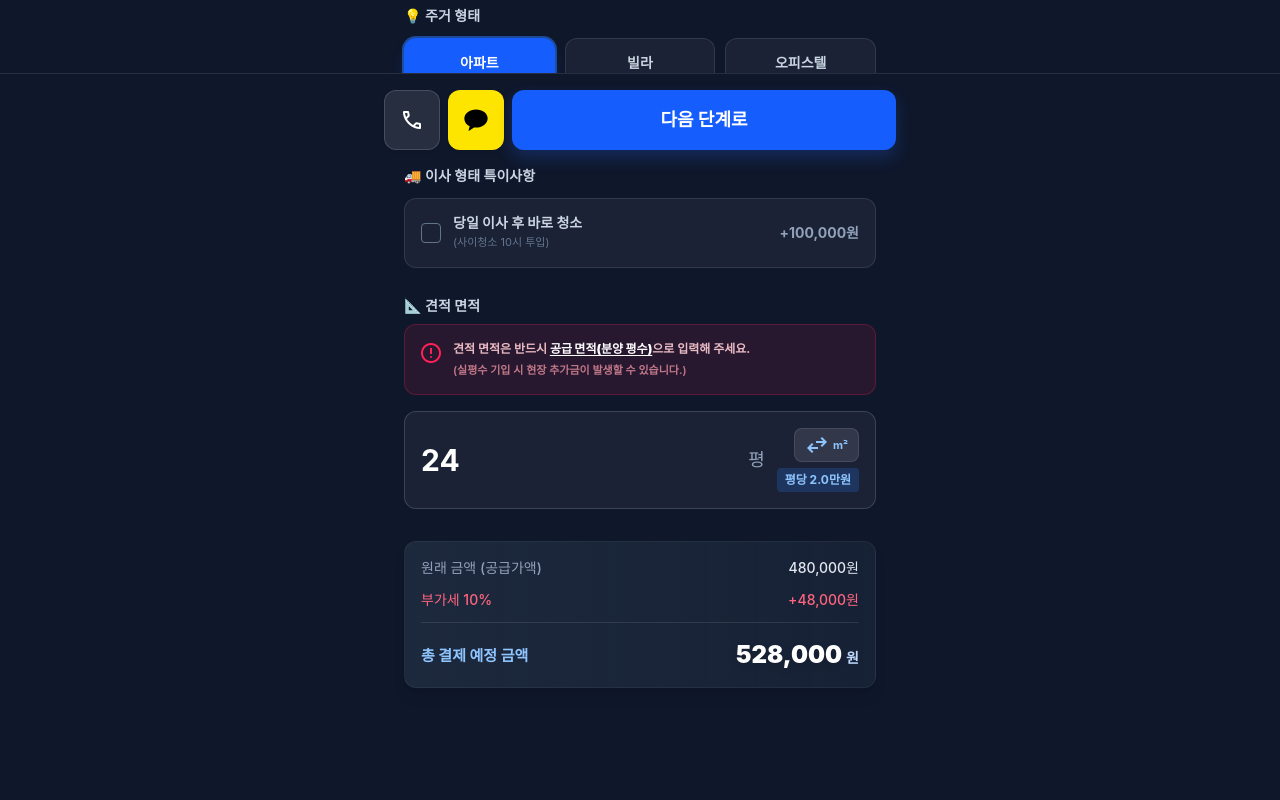
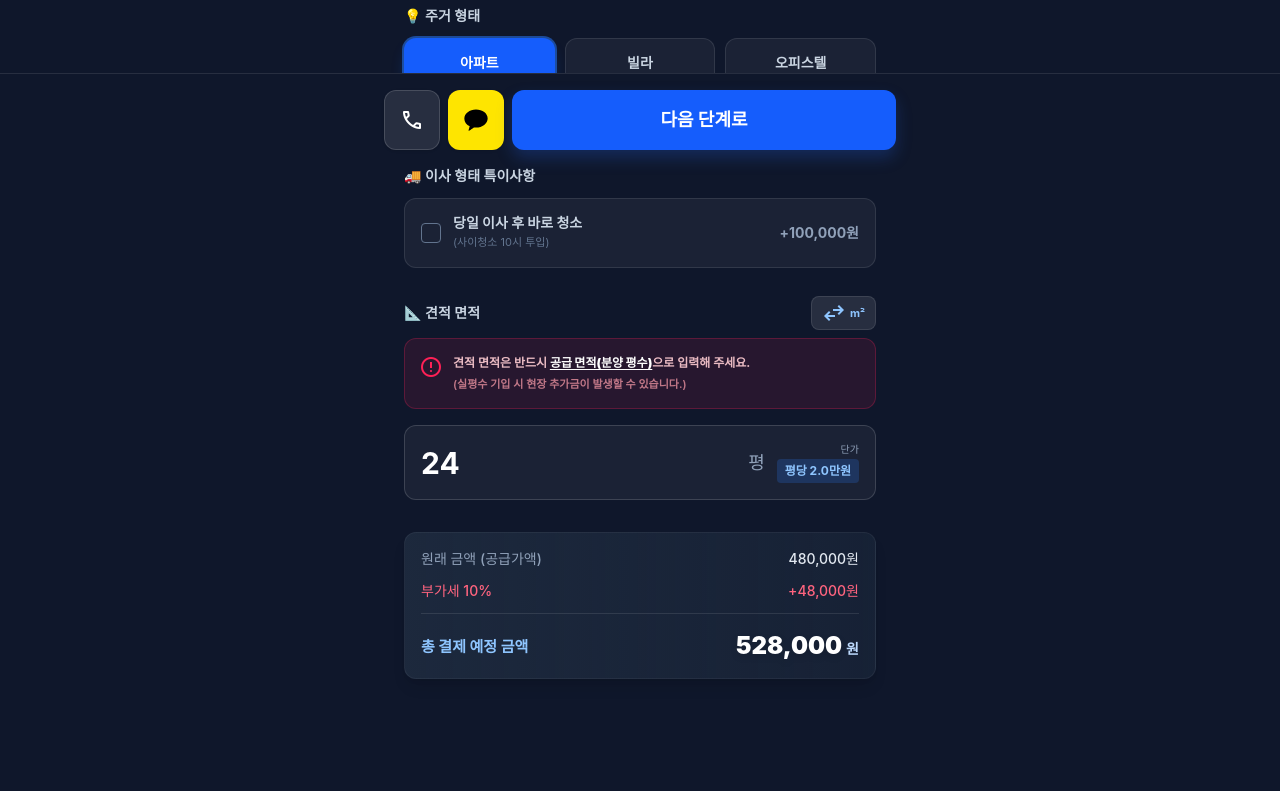
Before and after one commit to timbach9741-wq/CleaningTower, a React (Vite) app: page /quote/1 in a window 1280 px wide. Shown: the part 650-1450 px from the top of the page. Built offline with nearby package versions, Linux system fonts and the light colour scheme; a web font is replaced by a local one.

Commit message:
fix: m²/평 전환 버튼을 견적면적 라벨 옆으로 이동

```diff
--- a/src/pages/Quote.tsx
+++ b/src/pages/Quote.tsx
@@ -857,7 +857,17 @@ export default function Quote() {
                   </div>
 
                   <div>
-                    <label className="block text-slate-300 text-sm font-semibold mb-2">📐 견적 면적</label>
+                    <div className="flex items-center justify-between mb-2">
+                      <label className="text-slate-300 text-sm font-semibold">📐 견적 면적</label>
+                      <button
+                        type="button"
+                        onClick={handleUnitToggle}
+                        className="flex items-center gap-1 px-2.5 py-1 rounded-lg bg-white/10 hover:bg-white/20 active:scale-95 transition-all text-[11px] font-bold text-blue-300 border border-white/10"
+                      >
+                        <span className="material-symbols-outlined text-[14px]">swap_horiz</span>
+                        {sizeUnit === '평' ? 'm²' : '평'}
+                      </button>
+                    </div>
                     <div className="bg-rose-500/10 border border-rose-500/25 rounded-xl p-3.5 mb-4 flex items-start gap-2.5">
                       <span className="material-symbols-outlined text-rose-500 text-[18px] shrink-0 mt-0.5">error</span>
                       <div className="flex-1 text-xs leading-relaxed break-keep">
@@ -882,15 +892,8 @@ export default function Quote() {
                         />
                         <span className="text-slate-400 text-lg font-medium whitespace-nowrap">{sizeUnit}</span>
                       </div>
-                      <div className="flex flex-col items-end gap-1.5">
-                        <button
-                          type="button"
-                          onClick={handleUnitToggle}
-                          className="flex items-center gap-1 px-2.5 py-1 rounded-lg bg-white/10 hover:bg-white/20 active:scale-95 transition-all text-[11px] font-bold text-blue-300 border border-white/10"
-                        >
-                          <span className="material-symbols-outlined text-[14px]">swap_horiz</span>
-                          {sizeUnit === '평' ? 'm²' : '평'}
-                        </button>
+                      <div className="flex flex-col items-end">
+                        <span className="text-slate-400 text-[10px] mb-0.5">단가</span>
                         <span className="text-blue-300 text-xs font-bold bg-blue-500/20 px-2 py-1 rounded whitespace-nowrap flex-shrink-0">
                           {cleaningType === '정기' || cleaningType === '가전' ? '상담 후 결정' :
                            cleaningType === '이사' ? '평당 1.5만원' :
```
